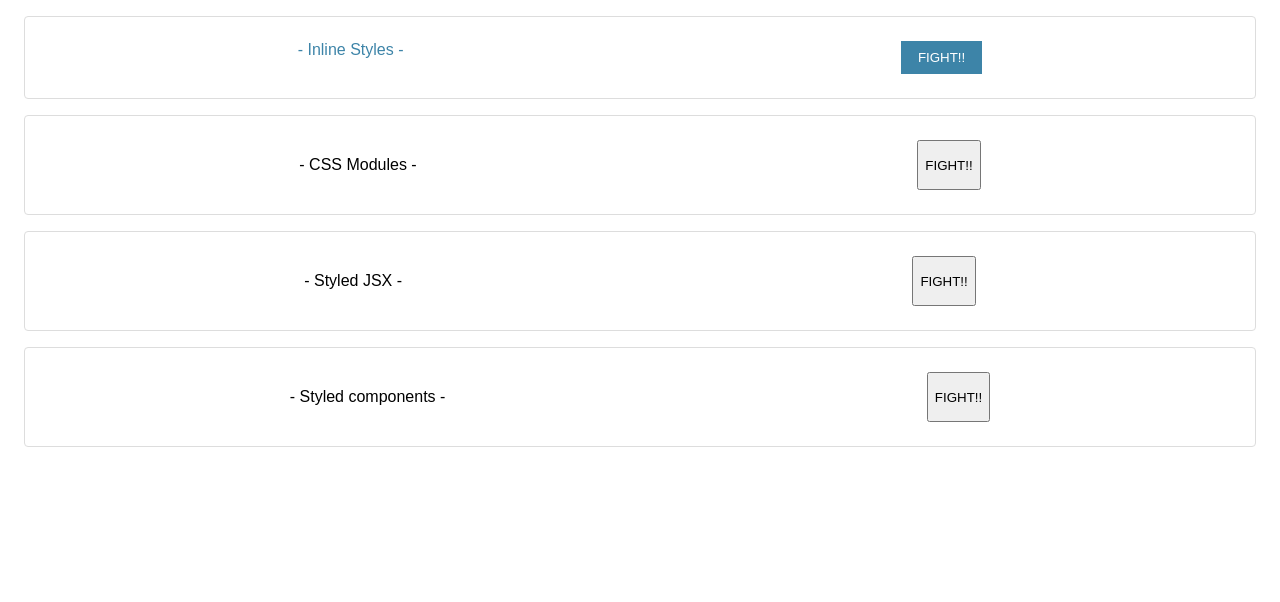
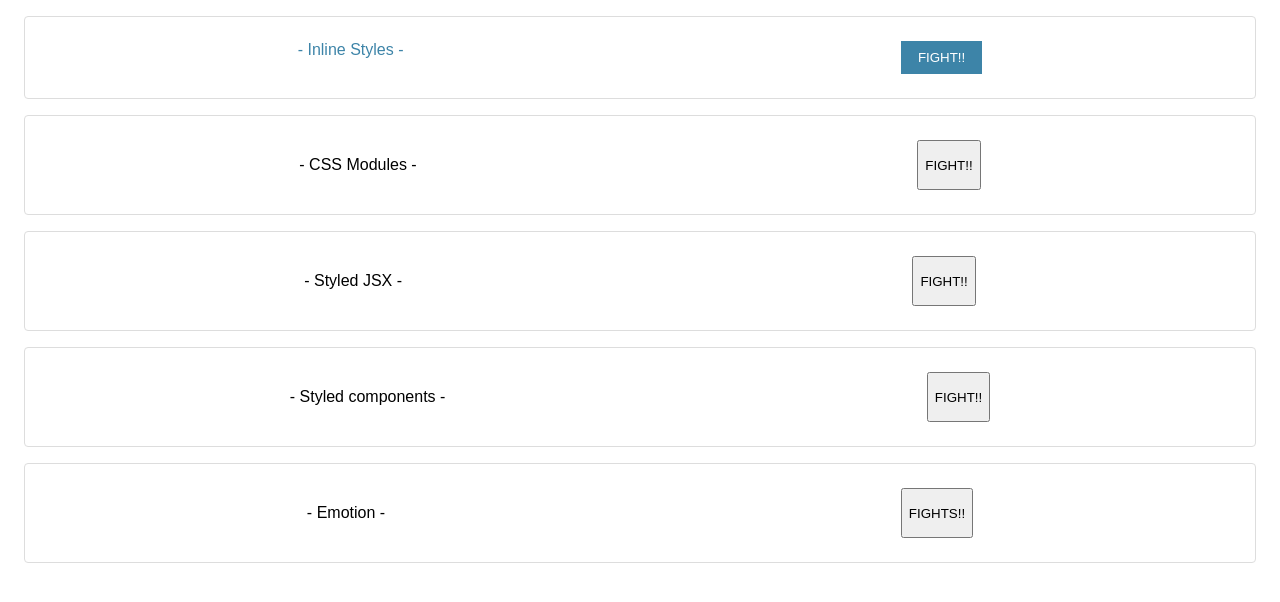
Before and after one commit to suzukima/react-css, a React (Create React App) app: page / in a window 1280 px wide. Shown: the top 602 px of the page. Built offline with nearby package versions, Linux system fonts and the light colour scheme.

Commit message:
Emotion使ってみた

```diff
--- a/package.json
+++ b/package.json
@@ -5,6 +5,8 @@
   "keywords": [],
   "main": "src/index.js",
   "dependencies": {
+    "@emotion/react": "11.4.1",
+    "@emotion/styled": "11.3.0",
     "node-sass": "6.0.1",
     "react": "17.0.2",
     "react-dom": "17.0.2",
--- a/src/App.js
+++ b/src/App.js
@@ -1,4 +1,5 @@
 import { CssModules } from "./components/CssModules";
+import { Emotion } from "./components/Emotion";
 import { InlineStyle } from "./components/InlineStyle";
 import { StyledComponents } from "./components/StyledComponents";
 import { StyledJsx } from "./components/StyledJsx";
@@ -11,6 +12,7 @@ export default function App() {
       <CssModules />
       <StyledJsx />
       <StyledComponents />
+      <Emotion />
     </div>
   );
 }
--- /dev/null
+++ b/src/components/Emotion.jsx
@@ -0,0 +1,20 @@
+/** @jsxRuntime classic */
+/** @jsx jsx */
+import { jsx, css } from "@emotion/react";
+
+export const Emotion = () => {
+  const containerStyle = css`
+    border: 1px solid #ddd;
+    border-radius: 0.25rem;
+    padding: 1.5rem;
+    margin: 1rem;
+    display: flex;
+    justify-content: space-around;
+  `;
+  return (
+    <div css={containerStyle}>
+      <p>- Emotion -</p>
+      <button>FIGHTS!!</button>
+    </div>
+  );
+};
```
